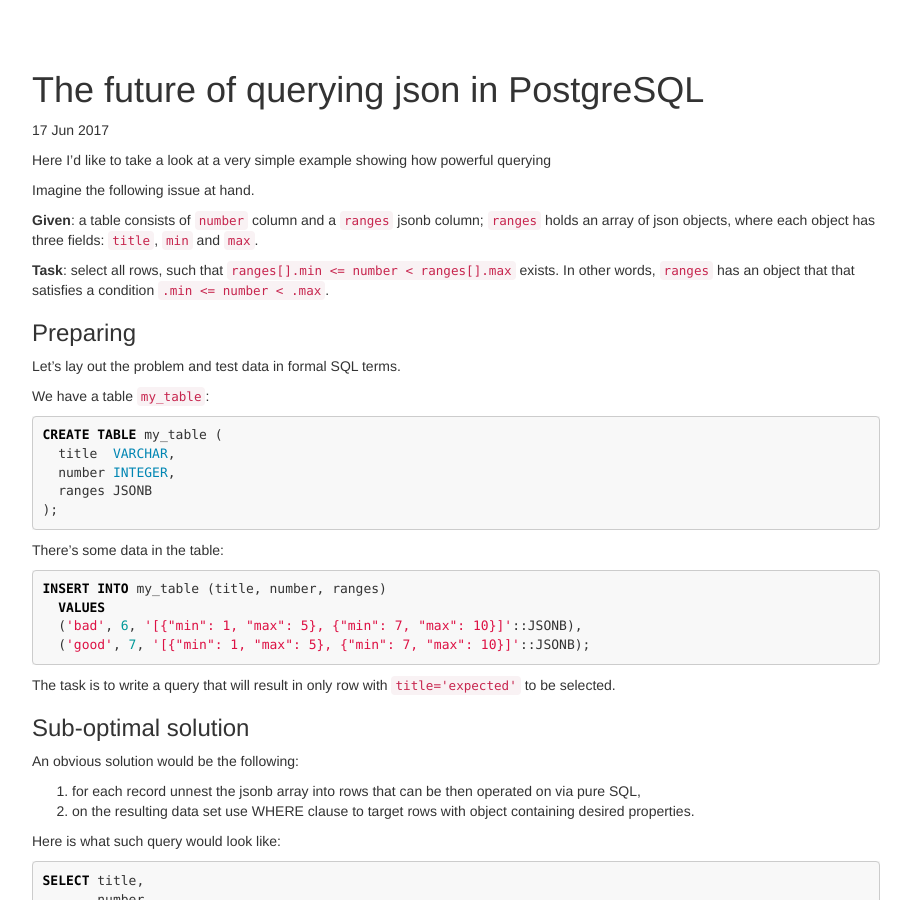
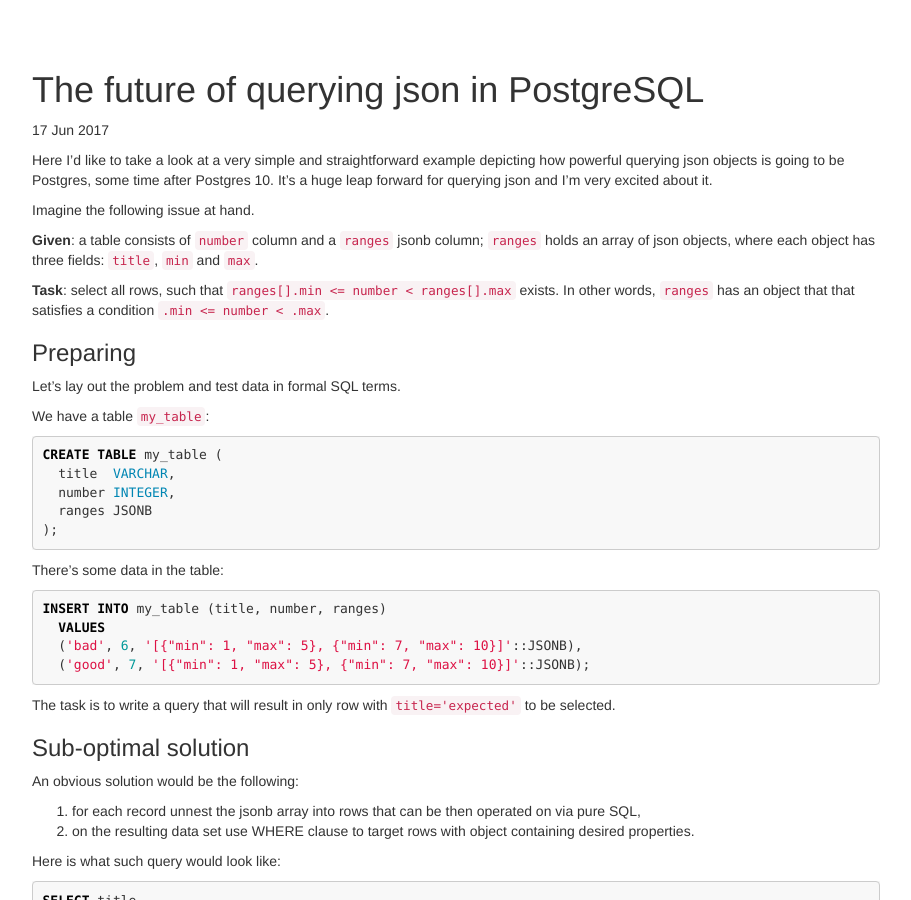
Before and after one commit to gmile/gmile.github.io, a Jekyll site: the page built from _posts/2017-04-17-jsonpath.md, in a window 1280 px wide and 900 px high. Shown: the whole window, without its empty margins (38-949 px from the left). Built offline with Jekyll 4.4.1, drawn with Linux system fonts in a browser that asks for light colours.

Commit message:
Finish the paragraph

```diff
--- a/_posts/2017-04-17-jsonpath.md
+++ b/_posts/2017-04-17-jsonpath.md
@@ -9,7 +9,8 @@
 published: true
 ---
 
-Here I'd like to take a look at a very simple example showing how powerful querying
+Here I'd like to take a look at a very simple and straightforward example depicting how powerful querying json objects is going to be Postgres, some time after Postgres 10.
+It's a huge leap forward for querying json and I'm very excited about it.
 
 Imagine the following issue at hand.
 
```
